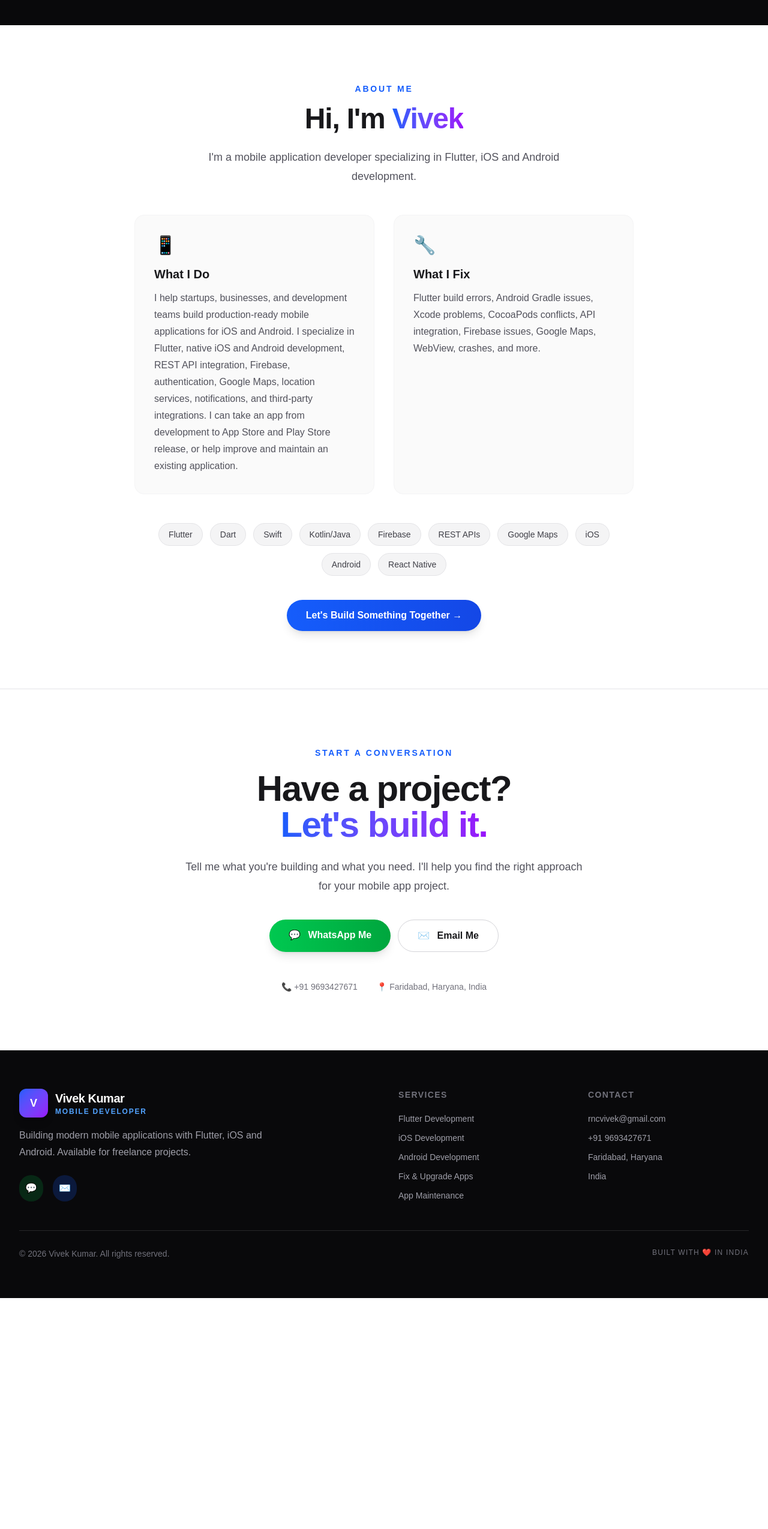
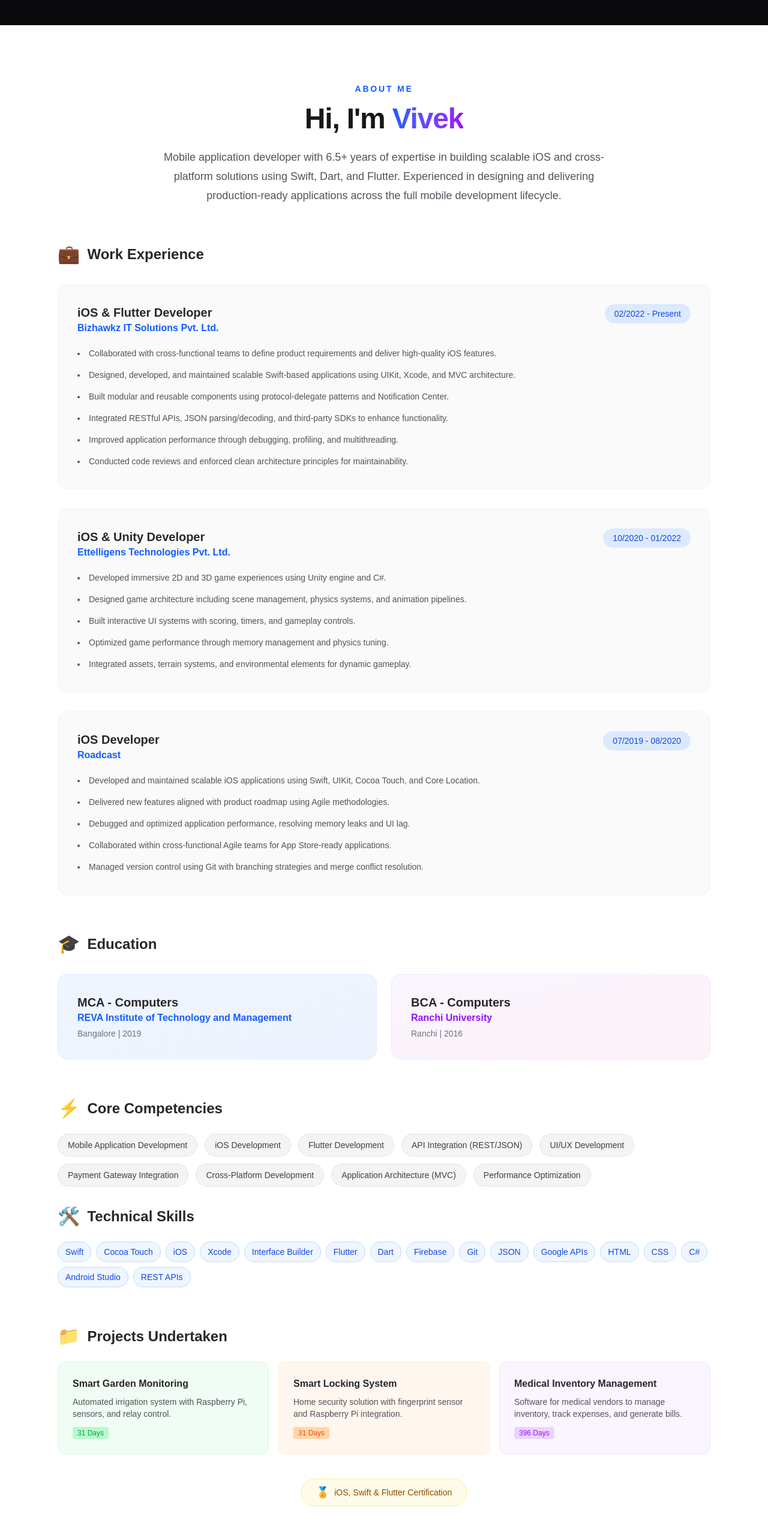
Before and after one commit to viveKRM9/vivekm-website, a Next.js app: page / in a window 1280 px wide. Shown: the part 5940-8489 px from the top of the page at 60% size. Before the commit the page ends 8104 px from the top, so only its background shows below. Built offline with nearby package versions, Linux system fonts and the light colour scheme.

Commit message:
Modified project all done added eduction and exp

```diff
--- a/app/page.tsx
+++ b/app/page.tsx
@@ -801,43 +801,181 @@ const [selectedProject, setSelectedProject] = useState<Project | null>(null);
         </div>
       )}
 
-      {/* ABOUT */}
+     {/* ABOUT - With Experience & Education */}
 <section id="about" className="py-24 animate-on-scroll opacity-0 translate-y-10 transition-all duration-700 bg-white">
-        <div className="mx-auto max-w-4xl px-6 lg:px-8">
+  <div className="mx-auto max-w-6xl px-6 lg:px-8">
     <div className="text-center">
       <p className="text-sm font-bold uppercase tracking-[0.2em] text-blue-600">About Me</p>
       <h2 className="mt-4 text-4xl font-bold tracking-tight sm:text-5xl">
         Hi, I&apos;m <span className="bg-gradient-to-r from-blue-600 to-purple-600 bg-clip-text text-transparent">Vivek</span>
       </h2>
-            <p className="mx-auto mt-6 max-w-2xl text-lg leading-8 text-zinc-600">
-              I&apos;m a mobile application developer specializing in Flutter, iOS and Android development.
+      <p className="mx-auto mt-6 max-w-3xl text-lg leading-8 text-zinc-600">
+        Mobile application developer with 6.5+ years of expertise in building scalable iOS and cross-platform
+        solutions using Swift, Dart, and Flutter. Experienced in designing and delivering production-ready
+        applications across the full mobile development lifecycle.
       </p>
     </div>
 
-          <div className="mt-12 grid gap-8 md:grid-cols-2">
-            <div className="rounded-2xl bg-zinc-50 p-8 border border-zinc-100">
-              <div className="text-3xl mb-4">📱</div>
-              <h3 className="text-xl font-bold">What I Do</h3>
-              <p className="mt-3 text-zinc-600 leading-7">
-               I help startups, businesses, and development teams build production-ready mobile applications for iOS and Android. I specialize in Flutter, native iOS and Android development, REST API integration, Firebase, authentication, Google Maps, location services, notifications, and third-party integrations. I can take an app from development to App Store and Play Store release, or help improve and maintain an existing application.
-              </p>
+    {/* Experience */}
+    <div className="mt-16">
+      <h3 className="text-2xl font-bold text-zinc-800 mb-8 flex items-center gap-3">
+        <span className="text-3xl">💼</span> Work Experience
+      </h3>
+      <div className="space-y-8">
+        {/* Experience 1 */}
+        <div className="rounded-2xl bg-zinc-50 p-8 border border-zinc-100 transition-all hover:shadow-md">
+          <div className="flex flex-wrap justify-between items-start gap-4">
+            <div>
+              <h4 className="text-xl font-bold text-zinc-800">iOS & Flutter Developer</h4>
+              <p className="text-blue-600 font-semibold">Bizhawkz IT Solutions Pvt. Ltd.</p>
             </div>
-            <div className="rounded-2xl bg-zinc-50 p-8 border border-zinc-100">
-              <div className="text-3xl mb-4">🔧</div>
-              <h3 className="text-xl font-bold">What I Fix</h3>
-              <p className="mt-3 text-zinc-600 leading-7">
-                Flutter build errors, Android Gradle issues, Xcode problems, CocoaPods conflicts,
-                API integration, Firebase issues, Google Maps, WebView, crashes, and more.
-              </p>
+            <span className="rounded-full bg-blue-100 px-4 py-1.5 text-sm font-medium text-blue-700">
+              02/2022 - Present
+            </span>
+          </div>
+          <ul className="mt-4 space-y-2 text-zinc-600 text-sm leading-7 list-disc list-inside">
+            <li>Collaborated with cross-functional teams to define product requirements and deliver high-quality iOS features.</li>
+            <li>Designed, developed, and maintained scalable Swift-based applications using UIKit, Xcode, and MVC architecture.</li>
+            <li>Built modular and reusable components using protocol-delegate patterns and Notification Center.</li>
+            <li>Integrated RESTful APIs, JSON parsing/decoding, and third-party SDKs to enhance functionality.</li>
+            <li>Improved application performance through debugging, profiling, and multithreading.</li>
+            <li>Conducted code reviews and enforced clean architecture principles for maintainability.</li>
+          </ul>
+        </div>
+
+        {/* Experience 2 */}
+        <div className="rounded-2xl bg-zinc-50 p-8 border border-zinc-100 transition-all hover:shadow-md">
+          <div className="flex flex-wrap justify-between items-start gap-4">
+            <div>
+              <h4 className="text-xl font-bold text-zinc-800">iOS & Unity Developer</h4>
+              <p className="text-blue-600 font-semibold">Ettelligens Technologies Pvt. Ltd.</p>
+            </div>
+            <span className="rounded-full bg-blue-100 px-4 py-1.5 text-sm font-medium text-blue-700">
+              10/2020 - 01/2022
+            </span>
+          </div>
+          <ul className="mt-4 space-y-2 text-zinc-600 text-sm leading-7 list-disc list-inside">
+            <li>Developed immersive 2D and 3D game experiences using Unity engine and C#.</li>
+            <li>Designed game architecture including scene management, physics systems, and animation pipelines.</li>
+            <li>Built interactive UI systems with scoring, timers, and gameplay controls.</li>
+            <li>Optimized game performance through memory management and physics tuning.</li>
+            <li>Integrated assets, terrain systems, and environmental elements for dynamic gameplay.</li>
+          </ul>
+        </div>
+
+        {/* Experience 3 */}
+        <div className="rounded-2xl bg-zinc-50 p-8 border border-zinc-100 transition-all hover:shadow-md">
+          <div className="flex flex-wrap justify-between items-start gap-4">
+            <div>
+              <h4 className="text-xl font-bold text-zinc-800">iOS Developer</h4>
+              <p className="text-blue-600 font-semibold">Roadcast</p>
+            </div>
+            <span className="rounded-full bg-blue-100 px-4 py-1.5 text-sm font-medium text-blue-700">
+              07/2019 - 08/2020
+            </span>
+          </div>
+          <ul className="mt-4 space-y-2 text-zinc-600 text-sm leading-7 list-disc list-inside">
+            <li>Developed and maintained scalable iOS applications using Swift, UIKit, Cocoa Touch, and Core Location.</li>
+            <li>Delivered new features aligned with product roadmap using Agile methodologies.</li>
+            <li>Debugged and optimized application performance, resolving memory leaks and UI lag.</li>
+            <li>Collaborated within cross-functional Agile teams for App Store-ready applications.</li>
+            <li>Managed version control using Git with branching strategies and merge conflict resolution.</li>
+          </ul>
+        </div>
       </div>
     </div>
 
-          <div className="mt-12 flex flex-wrap justify-center gap-3">
-            {skills.map((skill) => (
+    {/* Education */}
+    <div className="mt-16">
+      <h3 className="text-2xl font-bold text-zinc-800 mb-8 flex items-center gap-3">
+        <span className="text-3xl">🎓</span> Education
+      </h3>
+      <div className="grid gap-6 md:grid-cols-2">
+        <div className="rounded-2xl bg-gradient-to-br from-blue-50 to-indigo-50 p-8 border border-blue-100">
+          <h4 className="text-xl font-bold text-zinc-800">MCA - Computers</h4>
+          <p className="text-blue-600 font-semibold">REVA Institute of Technology and Management</p>
+          <p className="text-sm text-zinc-500 mt-1">Bangalore | 2019</p>
+        </div>
+        <div className="rounded-2xl bg-gradient-to-br from-purple-50 to-pink-50 p-8 border border-purple-100">
+          <h4 className="text-xl font-bold text-zinc-800">BCA - Computers</h4>
+          <p className="text-purple-600 font-semibold">Ranchi University</p>
+          <p className="text-sm text-zinc-500 mt-1">Ranchi | 2016</p>
+        </div>
+      </div>
+    </div>
+
+    {/* Core Competencies */}
+    <div className="mt-16">
+      <h3 className="text-2xl font-bold text-zinc-800 mb-6 flex items-center gap-3">
+        <span className="text-3xl">⚡</span> Core Competencies
+      </h3>
+      <div className="flex flex-wrap gap-3">
+        {[
+          "Mobile Application Development",
+          "iOS Development",
+          "Flutter Development",
+          "API Integration (REST/JSON)",
+          "UI/UX Development",
+          "Payment Gateway Integration",
+          "Cross-Platform Development",
+          "Application Architecture (MVC)",
+          "Performance Optimization"
+        ].map((skill) => (
           <span key={skill} className="rounded-full bg-zinc-100 px-4 py-2 text-sm font-medium text-zinc-700 border border-zinc-200">
             {skill}
           </span>
         ))}
+      </div>
+    </div>
+
+    {/* Technical Skills */}
+    <div className="mt-8">
+      <h3 className="text-2xl font-bold text-zinc-800 mb-6 flex items-center gap-3">
+        <span className="text-3xl">🛠️</span> Technical Skills
+      </h3>
+      <div className="flex flex-wrap gap-2">
+        {[
+          "Swift", "Cocoa Touch", "iOS", "Xcode", "Interface Builder",
+          "Flutter", "Dart", "Firebase", "Git", "JSON", "Google APIs",
+          "HTML", "CSS", "C#", "Android Studio", "REST APIs"
+        ].map((skill) => (
+          <span key={skill} className="rounded-full bg-blue-50 px-3 py-1.5 text-sm font-medium text-blue-700 border border-blue-200">
+            {skill}
+          </span>
+        ))}
+      </div>
+    </div>
+
+    {/* Projects Undertaken */}
+    <div className="mt-16">
+      <h3 className="text-2xl font-bold text-zinc-800 mb-6 flex items-center gap-3">
+        <span className="text-3xl">📁</span> Projects Undertaken
+      </h3>
+      <div className="grid gap-4 md:grid-cols-3">
+        <div className="rounded-xl bg-green-50 p-6 border border-green-100">
+          <h4 className="font-bold text-zinc-800">Smart Garden Monitoring</h4>
+          <p className="text-sm text-zinc-600 mt-2">Automated irrigation system with Raspberry Pi, sensors, and relay control.</p>
+          <span className="inline-block mt-3 text-xs text-green-600 font-medium bg-green-200 px-2 py-0.5 rounded">31 Days</span>
+        </div>
+        <div className="rounded-xl bg-orange-50 p-6 border border-orange-100">
+          <h4 className="font-bold text-zinc-800">Smart Locking System</h4>
+          <p className="text-sm text-zinc-600 mt-2">Home security solution with fingerprint sensor and Raspberry Pi integration.</p>
+          <span className="inline-block mt-3 text-xs text-orange-600 font-medium bg-orange-200 px-2 py-0.5 rounded">31 Days</span>
+        </div>
+        <div className="rounded-xl bg-purple-50 p-6 border border-purple-100">
+          <h4 className="font-bold text-zinc-800">Medical Inventory Management</h4>
+          <p className="text-sm text-zinc-600 mt-2">Software for medical vendors to manage inventory, track expenses, and generate bills.</p>
+          <span className="inline-block mt-3 text-xs text-purple-600 font-medium bg-purple-200 px-2 py-0.5 rounded">396 Days</span>
+        </div>
+      </div>
+    </div>
+
+    {/* Certifications */}
+    <div className="mt-10 text-center">
+      <div className="inline-flex items-center gap-2 rounded-full bg-yellow-50 border border-yellow-200 px-6 py-2">
+        <span className="text-lg">🏅</span>
+        <span className="text-sm font-medium text-yellow-800">iOS, Swift & Flutter Certification</span>
+      </div>
     </div>
 
     <div className="mt-10 text-center">
```
Lines whose indentation alone changed are shown as unchanged.
